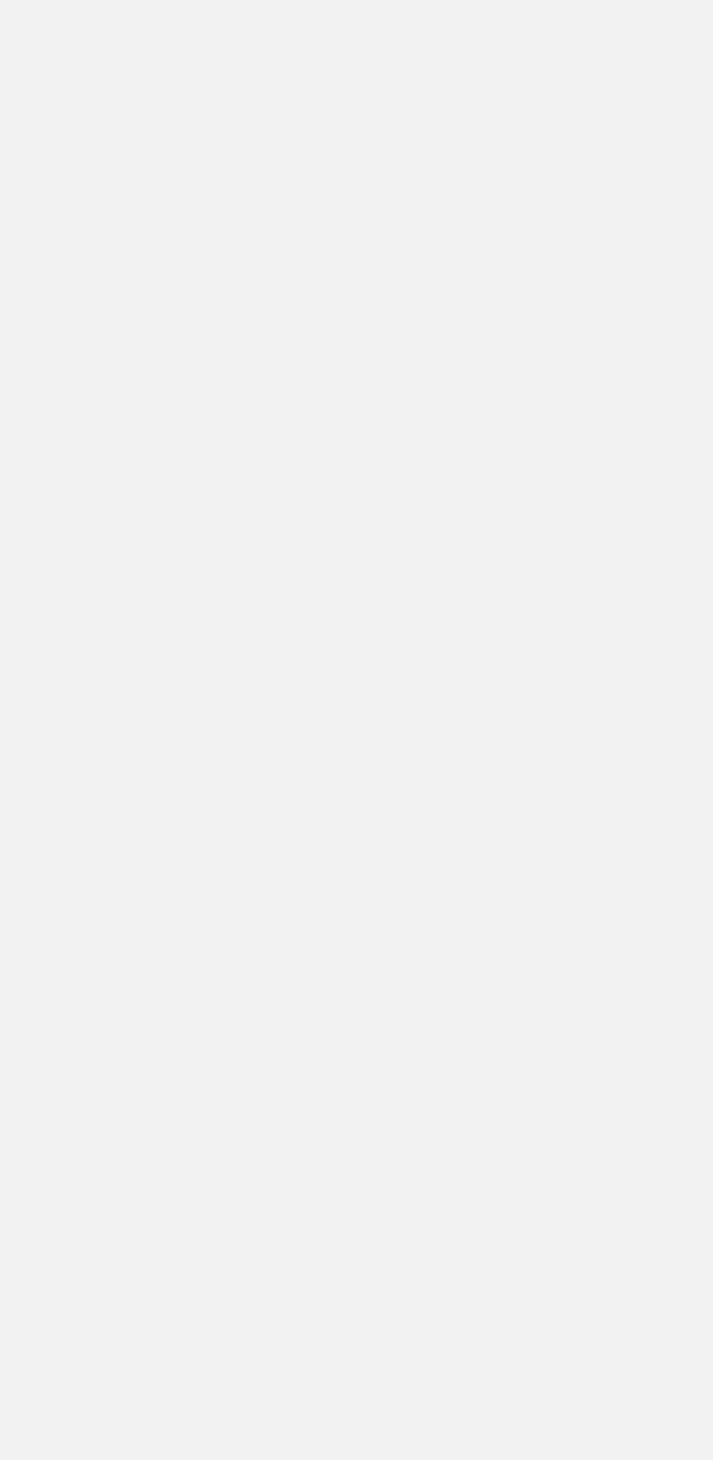
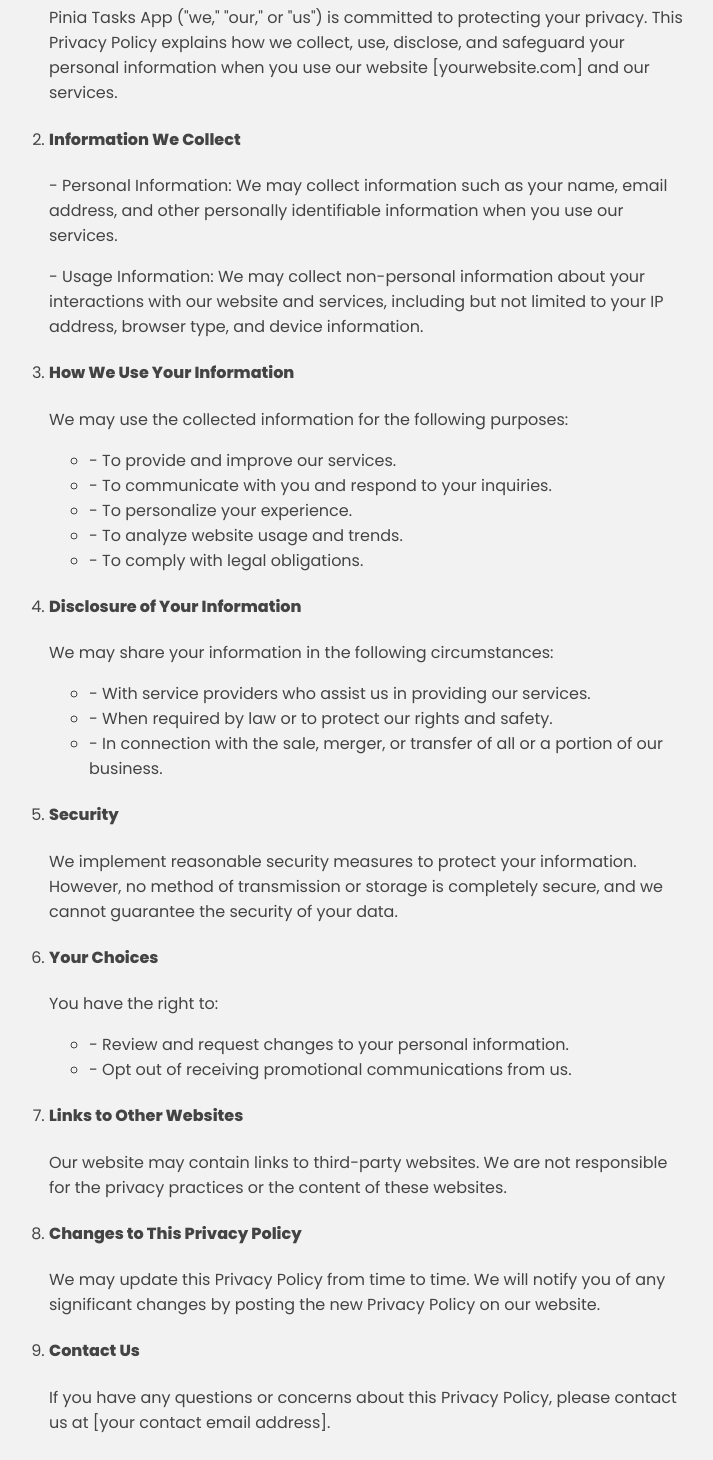
Before and after one commit to Aleroms/pinia-tasks, a Vue app: page /privacypolicy in a window 1280 px wide. Before the commit this address had no page. Shown: the part 360-1820 px from the top of the page, without its empty margins (281-994 px from the left). Before the commit the page ends 800 px from the top, so only its background shows below. Built offline with nearby package versions, Linux system fonts and the light colour scheme; the HTML template or start-up script is replaced by a standard one.

Commit message:
added privacy policy page and content

```diff
--- a/src/assets/main.css
+++ b/src/assets/main.css
@@ -193,6 +193,17 @@
     background-color: #fcfcfa;
   }
 }
+.privacy-container {
+  padding: 1rem;
+  display: flex;
+  align-items: center;
+  justify-content: center;
+  flex-direction: column;
+}
+.privacy-container ol {
+  max-width: 640px;
+  padding-left: 20px;
+}
 /* tablet  */
 @media (min-width: 673px) {
   .task-list {
--- a/src/components/LoginSocialForm.vue
+++ b/src/components/LoginSocialForm.vue
@@ -1,17 +1,35 @@
 <template>
   <div class="login-social">
-    <button @click.prevent="login" class="facebook-btn btn">
+    <button @click.prevent="loginWithFacebook" class="facebook-btn btn">
       Login with Facebook
     </button>
     <button @click.prevent="login" class="google-btn btn">
       Login with Google
     </button>
+    <RouterLink to="/privacypolicy">Privacy Policy</RouterLink>
   </div>
 </template>
 
 <script>
+import { useUserStore } from "../stores/UserStore";
+import { useRouter } from "vue-router";
 export default {
   name: "LoginSocialForm",
+  setup() {
+    const userStore = useUserStore();
+    const router = useRouter();
+
+    const loginWithFacebook = async () => {
+      try {
+        await userStore.signInWithFacebook();
+      } catch (error) {
+        console.log(error);
+      }
+
+      router.push("/mytasks");
+    };
+    return { loginWithFacebook };
+  },
 };
 </script>
 
@@ -31,6 +49,7 @@
 .login-social {
   display: flex;
   margin: 1rem;
+  padding: 10px 0;
   align-items: center;
   justify-content: center;
   flex-direction: column;
--- a/src/router/index.js
+++ b/src/router/index.js
@@ -1,6 +1,7 @@
 import { createRouter, createWebHistory } from "vue-router";
 import Home from "@/view/Home.vue";
 import MyTasks from "@/view/MyTasks.vue";
+import PrivacyPolicy from "@/view/PrivacyPolicy.vue";
 const routes = [
   {
     name: "Home",
@@ -13,6 +14,11 @@
     path: "/mytasks",
     component: MyTasks,
   },
+  {
+    name: "PrivacyPolicy",
+    path: "/privacypolicy",
+    component: PrivacyPolicy,
+  },
 ];
 
 const router = createRouter({
--- a/src/stores/UserStore.js
+++ b/src/stores/UserStore.js
@@ -37,6 +37,7 @@
     },
     async signInWithFacebook() {
       await signInWithPopup(auth, fb);
+      this.userLoggedIn = true;
     },
   },
 });
--- /dev/null
+++ b/src/view/PrivacyPolicy.vue
@@ -0,0 +1,127 @@
+<template>
+  <div class="privacy-container">
+    <h2>Privacy Policy</h2>
+    <h3>Effective Date: Oct 26, 2023</h3>
+    <ol>
+      <!-- Section 1: Introduction  -->
+      <li>
+        <h4>Introduction</h4>
+        <p>
+          Pinia Tasks App ("we," "our," or "us") is committed to protecting your
+          privacy. This Privacy Policy explains how we collect, use, disclose,
+          and safeguard your personal information when you use our website
+          [yourwebsite.com] and our services.
+        </p>
+      </li>
+      <!-- Section 2: Information We Collect -->
+      <li>
+        <h4>Information We Collect</h4>
+        <p>
+          - Personal Information: We may collect information such as your name,
+          email address, and other personally identifiable information when you
+          use our services.
+        </p>
+        <p>
+          - Usage Information: We may collect non-personal information about
+          your interactions with our website and services, including but not
+          limited to your IP address, browser type, and device information.
+        </p>
+      </li>
+
+      <!-- Section 3: How We Use Your Information -->
+      <li>
+        <h4>How We Use Your Information</h4>
+        <p>We may use the collected information for the following purposes:</p>
+        <ul>
+          <li>- To provide and improve our services.</li>
+          <li>- To communicate with you and respond to your inquiries.</li>
+          <li>- To personalize your experience.</li>
+          <li>- To analyze website usage and trends.</li>
+          <li>- To comply with legal obligations.</li>
+        </ul>
+      </li>
+
+      <!-- Section 4: Disclosure of Your Information -->
+      <li>
+        <h4>Disclosure of Your Information</h4>
+        <p>We may share your information in the following circumstances:</p>
+        <ul>
+          <li>
+            - With service providers who assist us in providing our services.
+          </li>
+          <li>- When required by law or to protect our rights and safety.</li>
+          <li>
+            - In connection with the sale, merger, or transfer of all or a
+            portion of our business.
+          </li>
+        </ul>
+      </li>
+
+      <!-- Section 5: Security -->
+      <li>
+        <h4>Security</h4>
+        <p>
+          We implement reasonable security measures to protect your information.
+          However, no method of transmission or storage is completely secure,
+          and we cannot guarantee the security of your data.
+        </p>
+      </li>
+
+      <!-- Section 6: Your Choices -->
+      <li>
+        <h4>Your Choices</h4>
+        <p>You have the right to:</p>
+        <ul>
+          <li>- Review and request changes to your personal information.</li>
+          <li>- Opt out of receiving promotional communications from us.</li>
+        </ul>
+      </li>
+
+      <!-- Section 7: Links to Other Websites -->
+      <li>
+        <h4>Links to Other Websites</h4>
+        <p>
+          Our website may contain links to third-party websites. We are not
+          responsible for the privacy practices or the content of these
+          websites.
+        </p>
+      </li>
+
+      <!-- Section 8: Changes to This Privacy Policy -->
+      <li>
+        <h4>Changes to This Privacy Policy</h4>
+        <p>
+          We may update this Privacy Policy from time to time. We will notify
+          you of any significant changes by posting the new Privacy Policy on
+          our website.
+        </p>
+      </li>
+
+      <!-- Section 9: Contact Us -->
+      <li>
+        <h4>Contact Us</h4>
+        <p>
+          If you have any questions or concerns about this Privacy Policy,
+          please contact us at [your contact email address].
+        </p>
+      </li>
+
+      <!-- Section 10: Consent -->
+      <li>
+        <h4>Consent</h4>
+        <p>
+          By using our website and services, you consent to the practices
+          described in this Privacy Policy.
+        </p>
+      </li>
+    </ol>
+  </div>
+</template>
+
+<script>
+export default {
+  name: "PrivacyPolicy",
+};
+</script>
+
+<style lang="scss" scoped></style>
```
